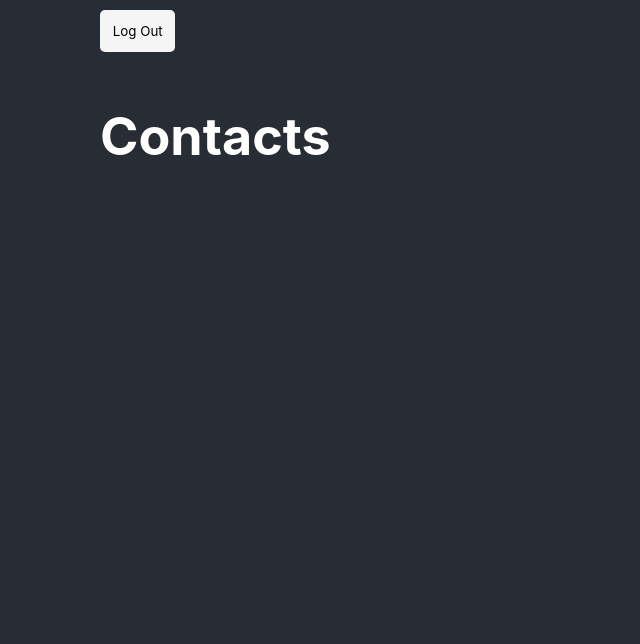
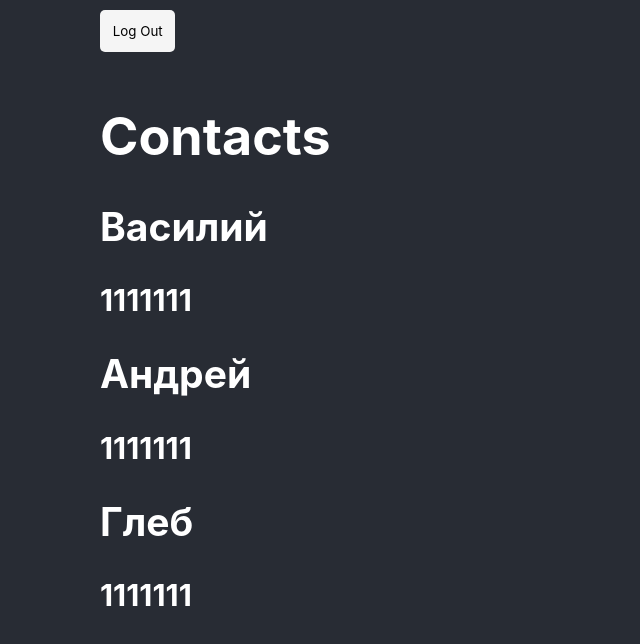
Before and after one commit to douryne/react-contacts-app, a React (Create React App) app: page /contacts in a window 1280 px wide. Shown: the top 644 px of the page, without its empty margins (0-640 px from the left). Built offline with nearby package versions, Linux system fonts and the light colour scheme; sample sign-in values are in the browser's storage.

Commit message:
contactsReducer

```diff
--- a/src/pages/Contacts.tsx
+++ b/src/pages/Contacts.tsx
@@ -1,9 +1,21 @@
 import React from 'react';
+import { useAppSelector } from '../hooks/redux';
 
 const Contacts = () => {
+
+  const {contacts} = useAppSelector(state => state.contactsReducer);
+
   return (
     <div>
       <h1>Contacts</h1>
+      {
+        contacts.map(contact => (
+          <div key={contact.id}>
+            <h2>{contact.name}</h2>
+            <h3>{contact.telNumber}</h3>
+          </div>
+        ))
+      }
     </div>
   );
 };
--- a/src/store/index.ts
+++ b/src/store/index.ts
@@ -1,8 +1,10 @@
 import { combineReducers, configureStore } from '@reduxjs/toolkit';
 import authReducer from './reducers/authReducer';
+import contactsReducer from './reducers/contactsReducer';
 
 const rootReducer = combineReducers({
-  authReducer
+  authReducer,
+  contactsReducer
 })
 
 export const setupStore = () => {
--- /dev/null
+++ b/src/store/reducers/contactsReducer.ts
@@ -0,0 +1,27 @@
+import {createSlice} from  '@reduxjs/toolkit';
+
+interface IContact {
+  id: number,
+  name: string,
+  telNumber: string
+}
+
+interface IContactsState {
+  contacts: IContact[]
+}
+
+const initialState: IContactsState = {
+  contacts: [
+    {id: 1, name: 'Василий', telNumber: '1111111'},
+    {id: 2, name: 'Андрей', telNumber: '1111111'},
+    {id: 3, name: 'Глеб', telNumber: '1111111'}
+  ]
+}
+
+export const contactsReducer = createSlice({
+  name: 'contactsReducer',
+  initialState,
+  reducers: {}
+})
+
+export default contactsReducer.reducer;
```
